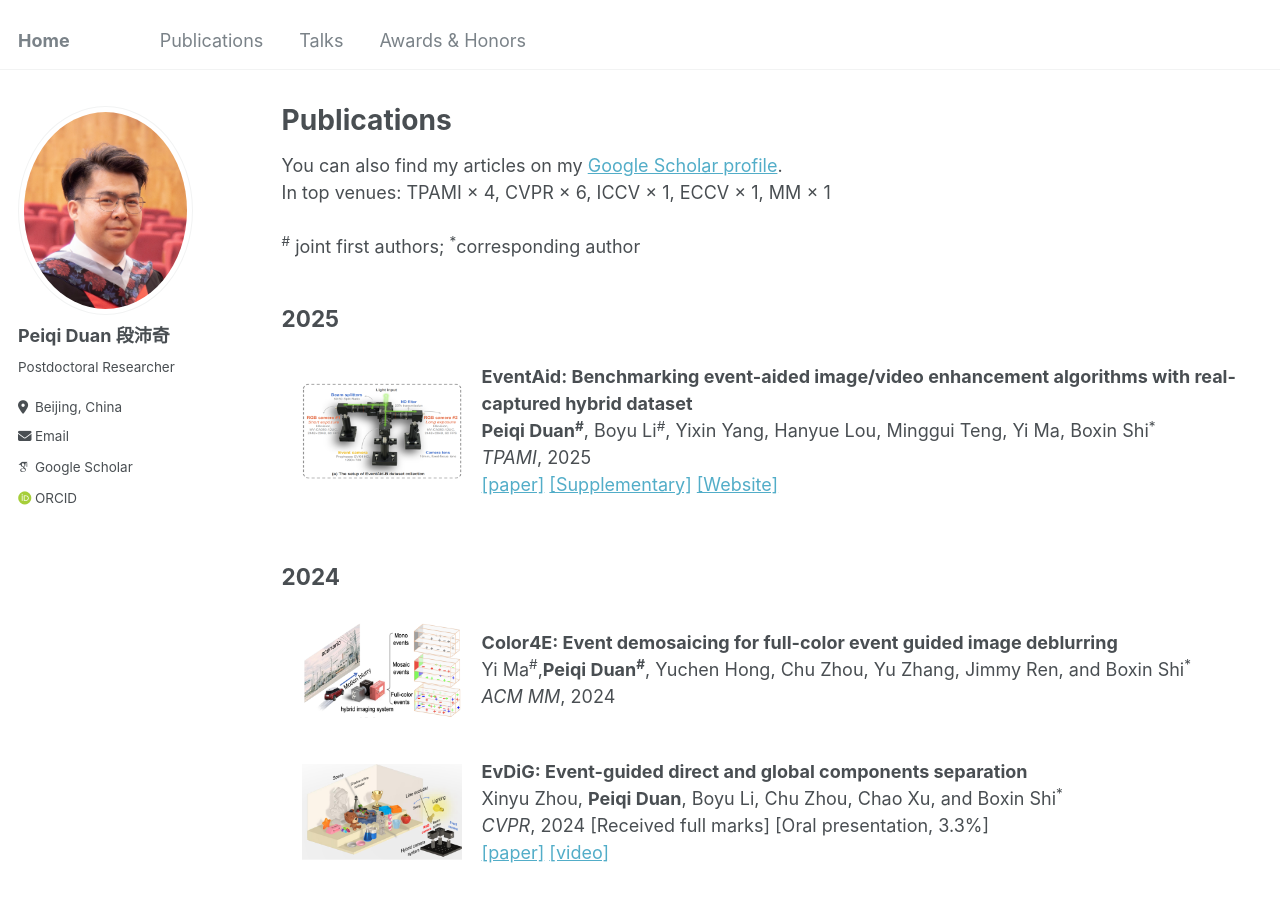
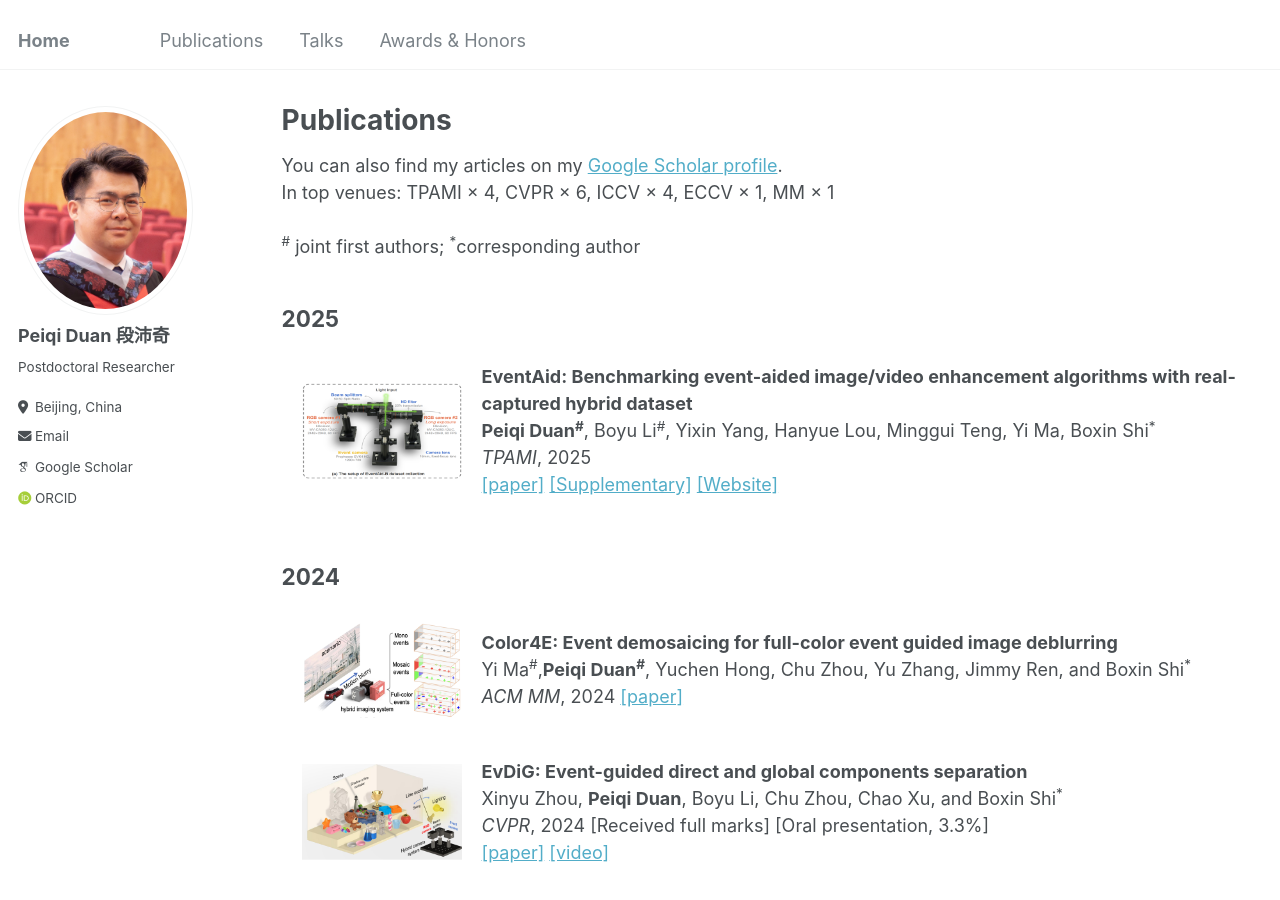
Before and after one commit to peiqi-duan/peiqi-duan.github.io, a Jekyll site: the page built from _pages/publications.md, in a window 1280 px wide and 900 px high. Built offline with Jekyll 4.4.1, drawn with Linux system fonts in a browser that asks for light colours; some web fonts are replaced.

Commit message:
Update publications.md

```diff
--- a/_pages/publications.md
+++ b/_pages/publications.md
@@ -6,7 +6,7 @@ author_profile: true
 ---
 
 You can also find my articles on my <a href="{{site.author.googlescholar}}">Google Scholar profile</a>.<br>
-In top venues: TPAMI × 4, CVPR × 6, ICCV × 1, ECCV × 1, MM × 1<br><br>
+In top venues: TPAMI × 4, CVPR × 6, ICCV × 4, ECCV × 1, MM × 1<br><br>
 <sup>#</sup> joint first authors; <sup>*</sup>corresponding author
 
 <h2><span>2025</span></h2>
@@ -38,6 +38,7 @@ In top venues: TPAMI × 4, CVPR × 6, ICCV × 1, ECCV × 1, MM × 1<br><br>
       Yi Ma<sup>#</sup>,<strong>Peiqi Duan<sup>#</sup></strong>, Yuchen Hong, Chu Zhou, Yu Zhang, Jimmy Ren, and Boxin Shi<sup>*</sup>
       <br>
       <em>ACM MM</em>, 2024
+      <a href="https://assets.ctfassets.net/yreyglvi5sud/1Y1GEu0FyuyyV4V3aPG7yG/013c906f5d792a73b08963d7a3f4c4c5/Ma_MM24.pdf">[paper]</a>
       <br>
     </div>
   </div>
```
